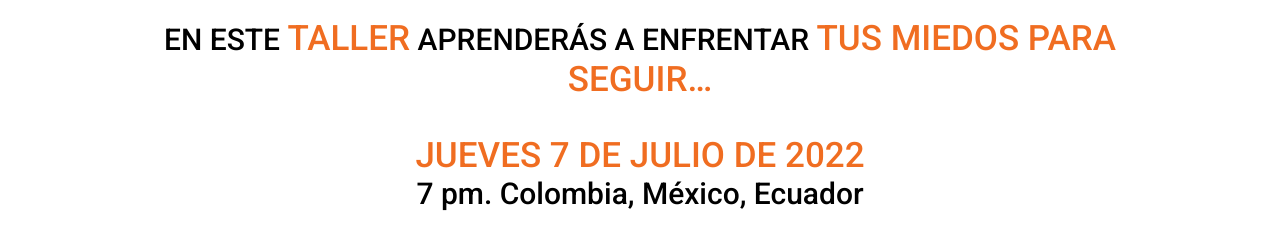
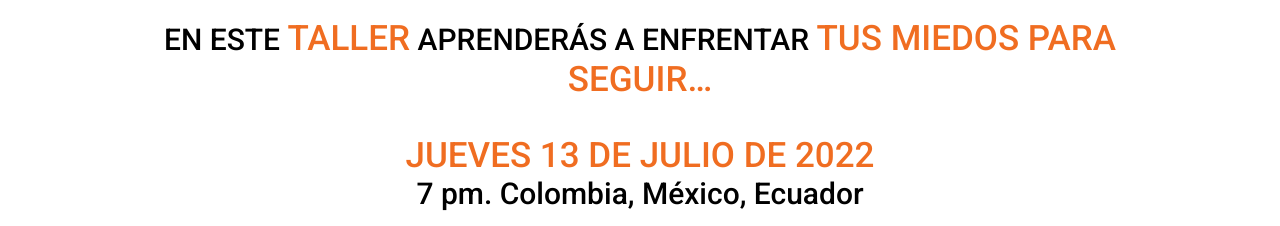
Before and after one commit to JuanFe30/JuanFe30.github.io, a plain HTML site: page index.html in a window 1280 px wide. Shown: the part 1160-1386 px from the top of the page. Drawn offline with Linux system fonts and the light colour scheme.

Commit message:
Cambio de fecha

```diff
--- a/index.html
+++ b/index.html
@@ -29,7 +29,7 @@
             <br>
             <p>EN ESTE <span>TALLER</span> APRENDERÁS A ENFRENTAR <span>TUS MIEDOS PARA SEGUIR…</span></p>
             <br>
-            <p><span>JUEVES 7 DE JULIO DE 2022</span><br>7 pm. Colombia, México, Ecuador</p>
+            <p><span>JUEVES 13 DE JULIO DE 2022</span><br>7 pm. Colombia, México, Ecuador</p>
         </div>
     </section>
     <section class="fontvideo">
```
